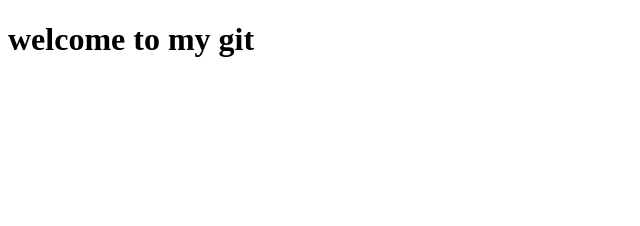
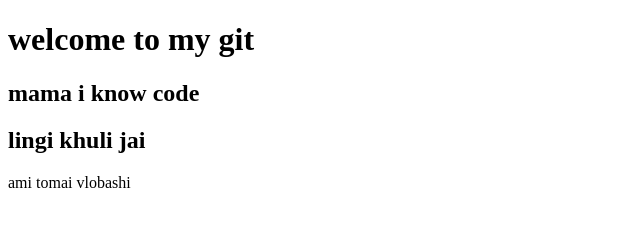
Before and after one commit to faiz8411/my-forth-repo, a plain HTML site: page index.html in a window 1280 px wide. Shown: the whole page, without its empty margins (0-640 px from the left). Drawn offline with Linux system fonts and the light colour scheme.

Commit message:
aded text

```diff
--- a/index.html
+++ b/index.html
@@ -8,5 +8,8 @@
 </head>
 <body>
     <h1>welcome to my git</h1>
+    <h2>mama i know code</h2>
+    <h2>lingi khuli jai</h2>
+    <p>ami tomai vlobashi</p>
 </body>
 </html>
```
